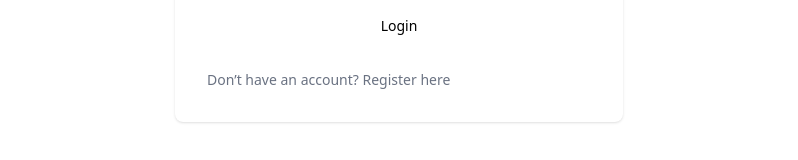
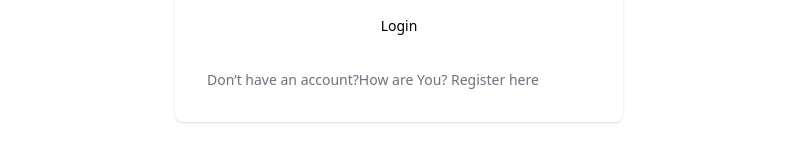
Before and after one commit to J-Pixie/Dummy, a Vue app: page /login in a window 1280 px wide. Shown: the part 501-661 px from the top of the page, without its empty margins (241-1039 px from the left). Built offline with nearby package versions, Linux system fonts and the light colour scheme.

Commit message:
Update login.vue

```diff
--- a/src/components/login.vue
+++ b/src/components/login.vue
@@ -29,7 +29,7 @@
             Login
           </button>
           <p class="text-sm font-light text-gray-500 dark:text-gray-400">
-            Don’t have an account?
+            Don’t have an account?How are You?
             <RouterLink to="/register" class="font-medium text-primary-600 hover:underline dark:text-primary-500">
               Register here
             </RouterLink>
```
